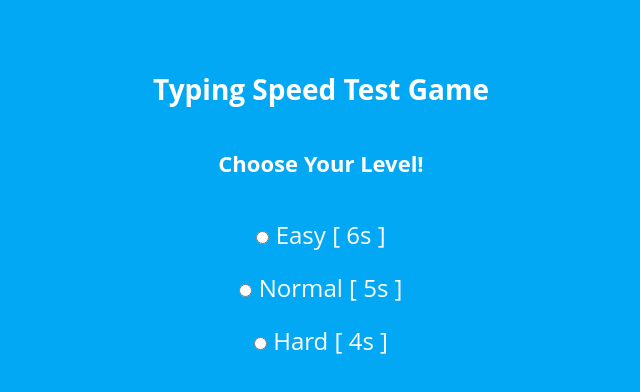
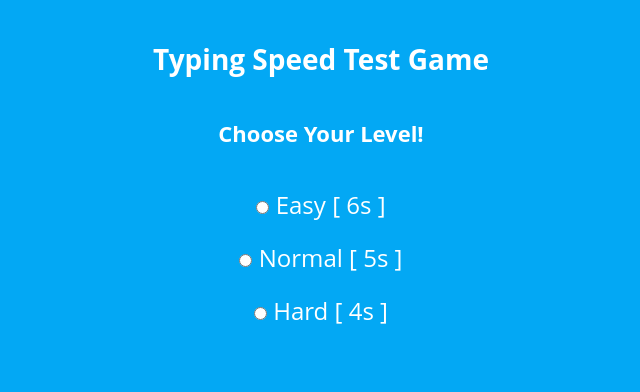
Before and after one commit to mohammedalnaimi/Typing-Speed-Test-Game, a plain HTML site: page index.html in a window 1280 px wide. Shown: the whole page, without its empty margins (319-959 px from the left). Drawn offline with Linux system fonts and the light colour scheme.

Commit message:
update 17

```diff
--- a/style.css
+++ b/style.css
@@ -58,7 +58,7 @@ body {
 .welcome {
   color: #fff;
   text-align: center;
-  margin: 70px 0 40px;
+  margin: 40px 0 40px;
   font-size: 28px;
 }
 .text {
```
